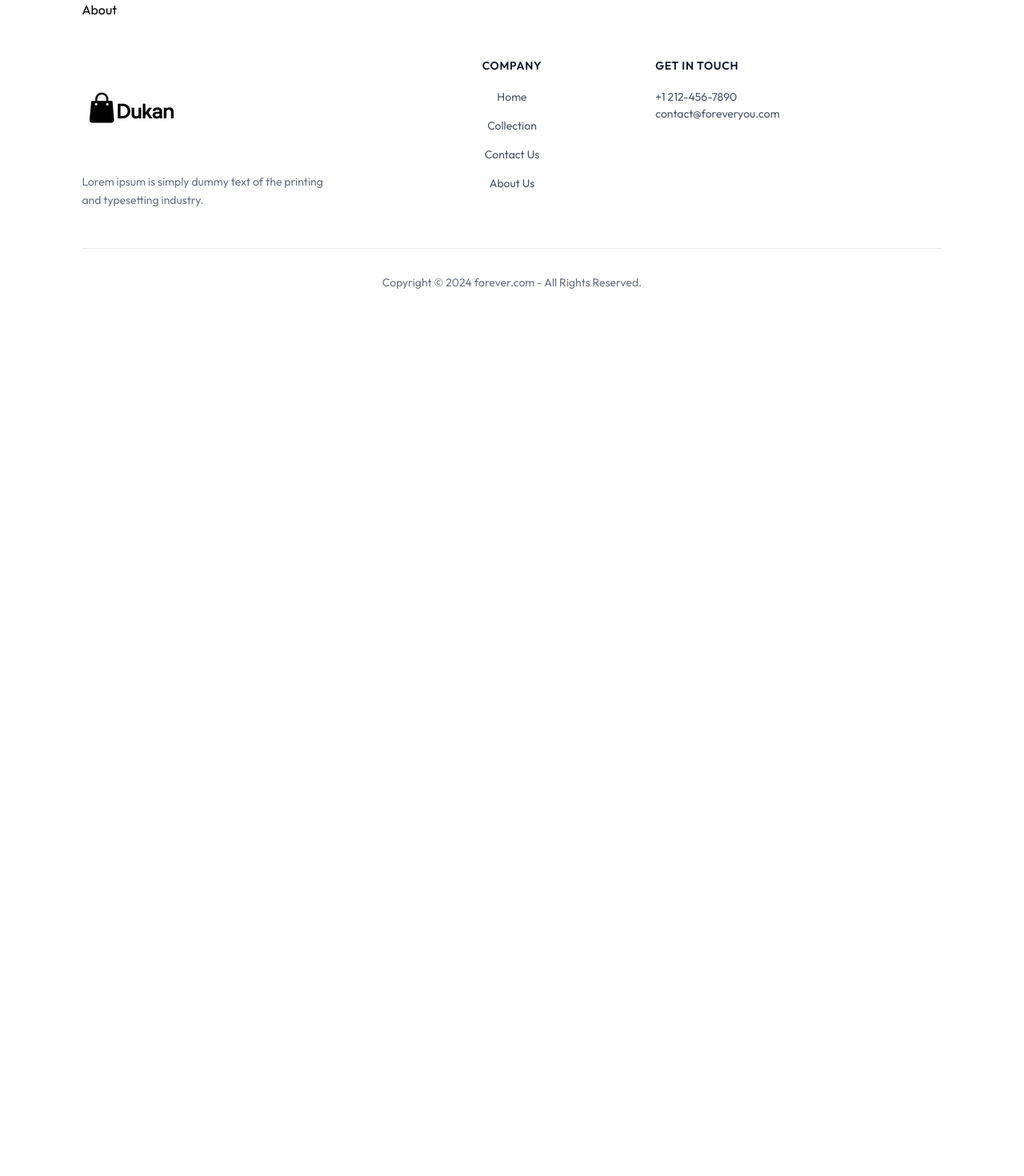
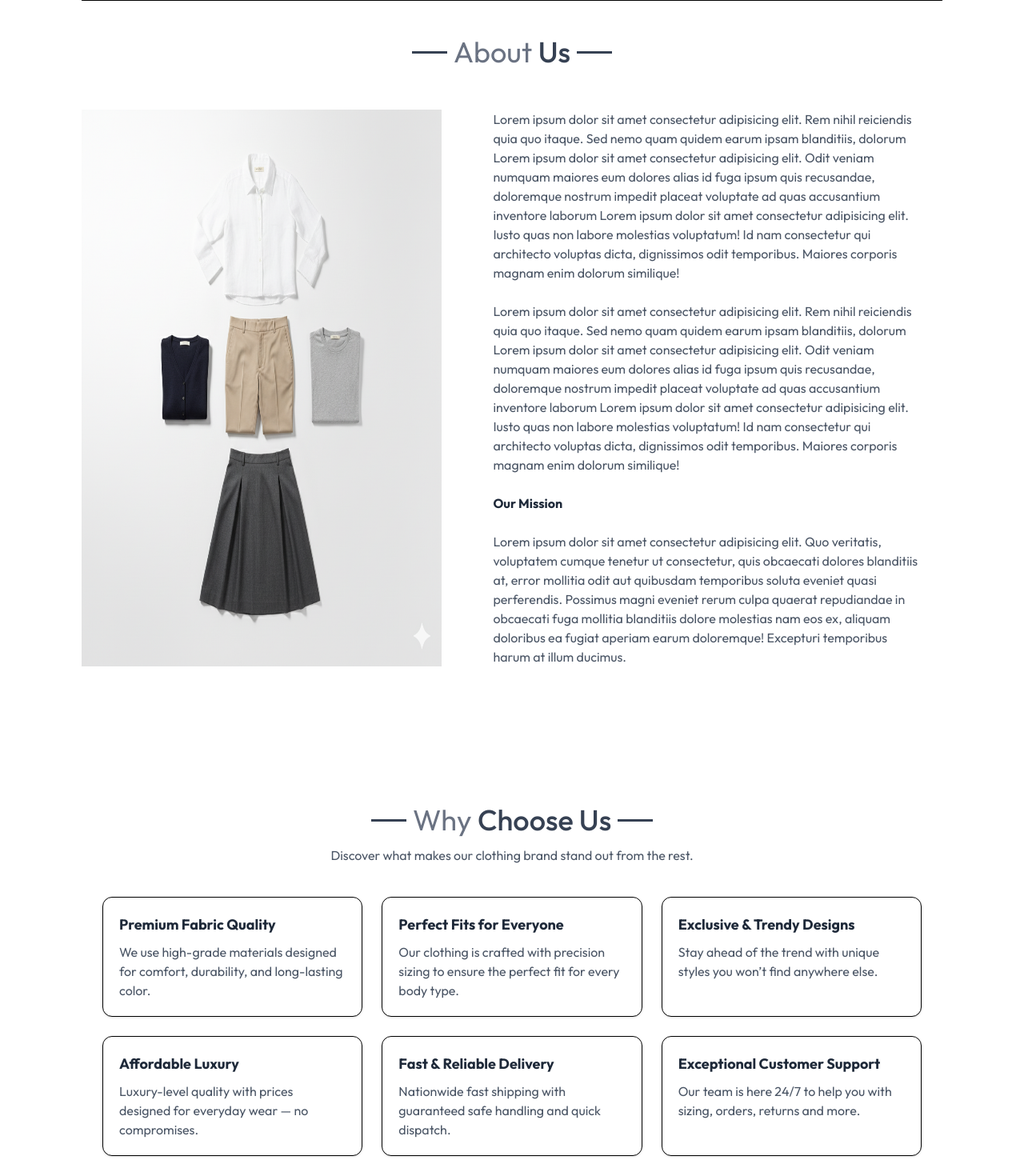
Before and after one commit to KamilHassan78608/E-Commerce-Store, a React (Vite) app in the folder frontend/: page /about in a window 1280 px wide. Shown: the part 240-1710 px from the top of the page at 80% size. Before the commit the page ends 800 px from the top, so only its background shows below. Built offline with nearby package versions, Linux system fonts and the light colour scheme; a web font is replaced by a local one.

Commit message:
About  Page Created

```diff
--- a/frontend/src/Pages/About.jsx
+++ b/frontend/src/Pages/About.jsx
@@ -1,9 +1,63 @@
 import React from 'react'
+import Title from '../components/Title'
+import Subscribe from '../components/Subscribe'
+import pic from '../assets/Hero.jpg'
+import { whyChooseUs } from "../data/whyChooseUs";
+import { motion } from "framer-motion";
 
 const About = () => {
   return (
     <div>
-      About
+
+      <div className='text-2xl text-center pt-8 border-t'>
+        <Title text1="About" text2="Us" />
+      </div>
+
+      <div className='my-10 flex flex-col md:flex-row gap-16'>
+        <img className='w-full md:max-w-[450px]' src={pic} />
+        <div className='flex flex-col justify-center gap-6 md:w-2/4 text-gray-600'>
+          <p>Lorem ipsum dolor sit amet consectetur adipisicing elit. Rem nihil reiciendis quia quo itaque. Sed nemo quam quidem earum ipsam blanditiis, dolorum Lorem ipsum dolor sit amet consectetur adipisicing elit. Odit veniam numquam maiores eum dolores alias id fuga ipsum quis recusandae, doloremque nostrum impedit placeat voluptate ad quas accusantium inventore laborum Lorem ipsum dolor sit amet consectetur adipisicing elit. Iusto quas non labore molestias voluptatum! Id nam consectetur qui architecto voluptas dicta, dignissimos odit temporibus. Maiores corporis magnam enim dolorum similique!</p>
+          <p>Lorem ipsum dolor sit amet consectetur adipisicing elit. Rem nihil reiciendis quia quo itaque. Sed nemo quam quidem earum ipsam blanditiis, dolorum Lorem ipsum dolor sit amet consectetur adipisicing elit. Odit veniam numquam maiores eum dolores alias id fuga ipsum quis recusandae, doloremque nostrum impedit placeat voluptate ad quas accusantium inventore laborum Lorem ipsum dolor sit amet consectetur adipisicing elit. Iusto quas non labore molestias voluptatum! Id nam consectetur qui architecto voluptas dicta, dignissimos odit temporibus. Maiores corporis magnam enim dolorum similique!</p>
+          <b className='text-gray-800'>Our Mission</b>
+          <p>Lorem ipsum dolor sit amet consectetur adipisicing elit. Quo veritatis, voluptatem cumque tenetur ut consectetur, quis obcaecati dolores blanditiis at, error mollitia odit aut quibusdam temporibus soluta eveniet quasi perferendis.
+            Possimus magni eveniet rerum culpa quaerat repudiandae in obcaecati fuga mollitia blanditiis dolore molestias nam eos ex, aliquam doloribus ea fugiat aperiam earum doloremque! Excepturi temporibus harum at illum ducimus.</p>
+        </div>
+      </div>
+
+      {/* Why Choose Us */}
+      <div className="my-40 px-6">
+
+        <div className="text-center mb-10">
+          <Title text1="Why" text2="Choose Us" />
+          <p className="text-gray-600 text-sm sm:text-base max-w-2xl mx-auto">
+            Discover what makes our clothing brand stand out from the rest.
+          </p>
+        </div>
+        <motion.div
+          initial={{ opacity: 0, y: 80 }}
+          whileInView={{ opacity: 1, y: 0 }}// animate when visible
+          viewport={{ once: true, amount: 0.2 }}  // animate once only
+          transition={{ duration: 0.6, ease: "easeOut" }}
+        >
+          <div className="grid sm:grid-cols-2 lg:grid-cols-3 gap-6 max-w-5xl mx-auto my-10">
+            {whyChooseUs.map((item, index) => (
+              <div
+                key={index}
+                className="border p-5 rounded-xl shadow hover:shadow-lg transition-all bg-white"
+              >
+                <h3 className="font-bold text-lg text-gray-800">{item.title}</h3>
+                <p className="text-gray-600 mt-2">{item.description}</p>
+              </div>
+            ))}
+          </div>
+          </motion.div>
+
+          <div className='mt-20'>
+            <Subscribe />
+          </div>
+
+      </div>
+
     </div>
   )
 }
--- a/frontend/src/Pages/Login.jsx
+++ b/frontend/src/Pages/Login.jsx
@@ -1,4 +1,5 @@
 import React, { useState } from 'react'
+import { motion } from "framer-motion";
 
 const Login = () => {
 
@@ -10,7 +11,13 @@ const Login = () => {
 
 
   return (
-    <form onSubmit={handleSubmission} className='flex flex-col items-center w-[90%] sm:max-w-96 m-auto mt-4 gap-4 text-gray-800'>
+    <motion.div
+      initial={{ opacity: 0, y: 80 }}
+      whileInView={{ opacity: 1, y: 0 }}// animate when visible
+      viewport={{ once: true, amount: 0.2 }}  // animate once only
+      transition={{ duration: 0.6, ease: "easeOut" }}
+    >
+    <form onSubmit={handleSubmission} className='flex flex-col items-center w-[90%] sm:max-w-96 m-auto mt-8 mb-14 gap-4 text-gray-800'>
       <div className='inline-flex items-center gap-2 mb-2'>
         <hr className='border-none h-[1.5px] w-8 bg-gray-800' />
         <p className='prata-regular text-3xl'>{currentState}</p>
@@ -32,6 +39,7 @@ const Login = () => {
           {currentState === 'Login' ? "Sign In" : "Sign Up"}
       </button>
     </form>
+    </motion.div>
   )
 }
 
--- /dev/null
+++ b/frontend/src/data/whyChooseUs.js
@@ -0,0 +1,32 @@
+export const whyChooseUs = [
+  {
+    title: "Premium Fabric Quality",
+    description:
+      "We use high-grade materials designed for comfort, durability, and long-lasting color."
+  },
+  {
+    title: "Perfect Fits for Everyone",
+    description:
+      "Our clothing is crafted with precision sizing to ensure the perfect fit for every body type."
+  },
+  {
+    title: "Exclusive & Trendy Designs",
+    description:
+      "Stay ahead of the trend with unique styles you won’t find anywhere else."
+  },
+  {
+    title: "Affordable Luxury",
+    description:
+      "Luxury-level quality with prices designed for everyday wear — no compromises."
+  },
+  {
+    title: "Fast & Reliable Delivery",
+    description:
+      "Nationwide fast shipping with guaranteed safe handling and quick dispatch."
+  },
+  {
+    title: "Exceptional Customer Support",
+    description:
+      "Our team is here 24/7 to help you with sizing, orders, returns and more."
+  }
+];
```
